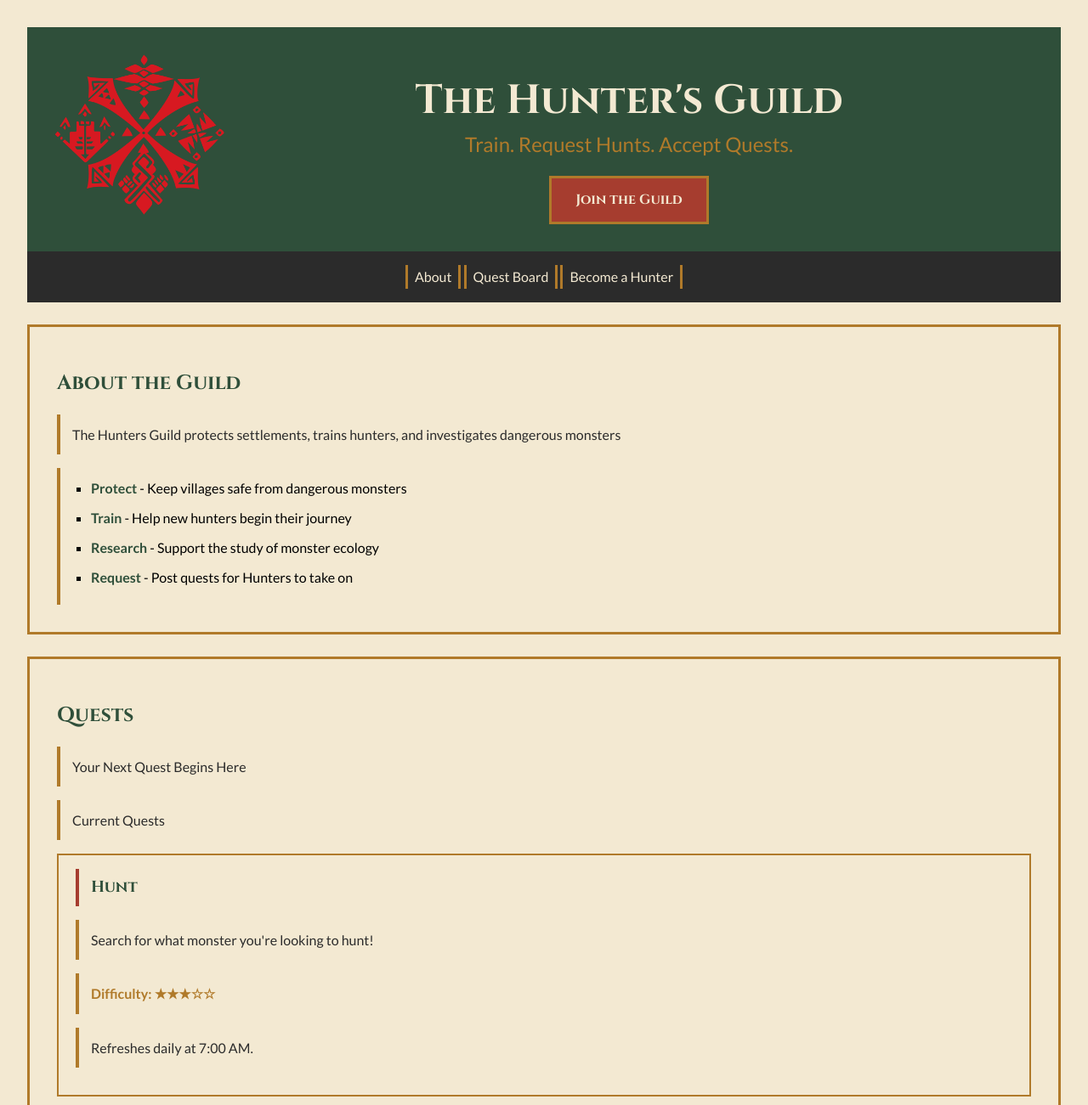
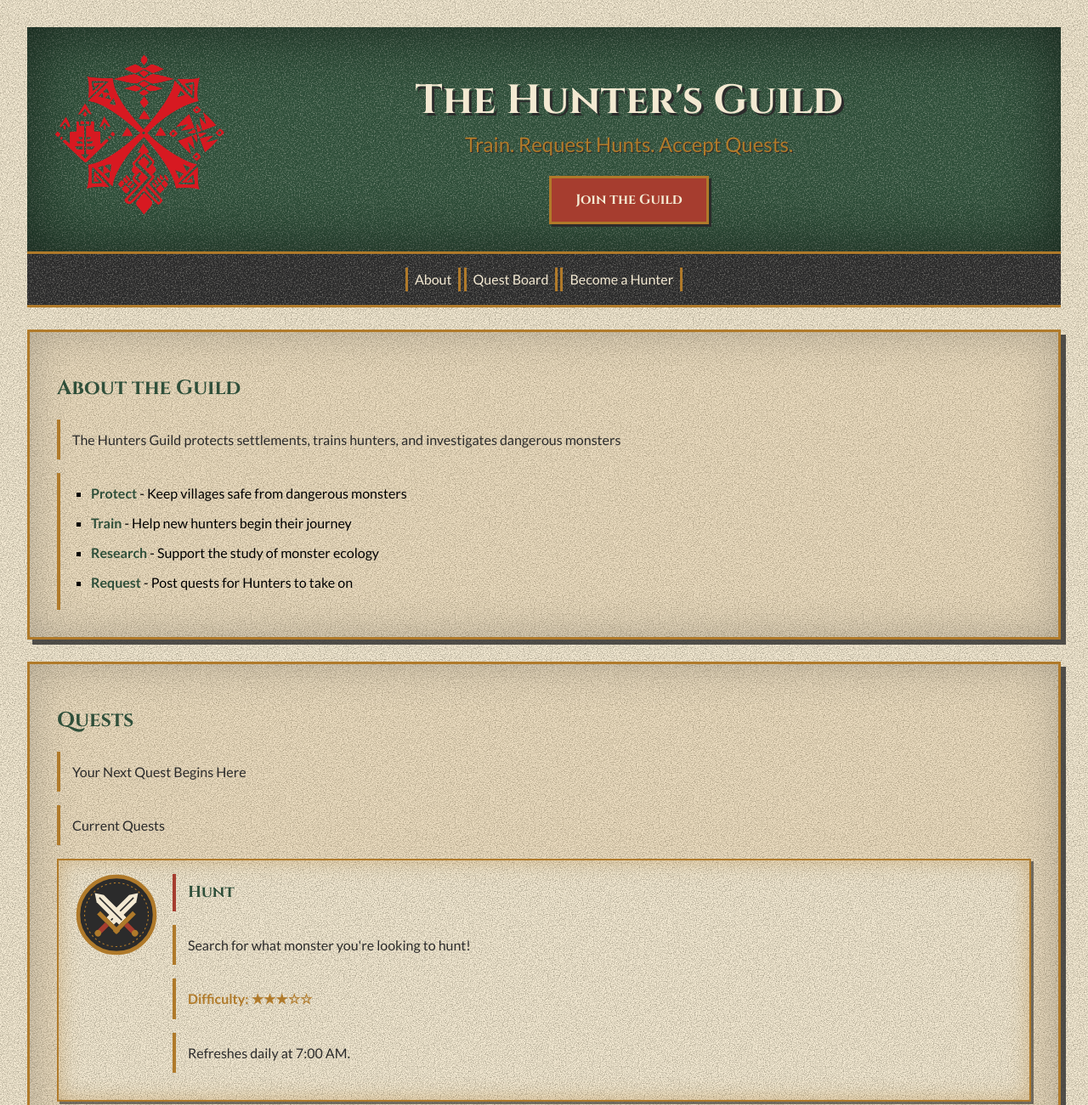
Before and after one commit to Profanity-exe/mapalo-website, a plain HTML site: page index.html in a window 1280 px wide. Shown: the top 1301 px of the page at 85% size. Drawn offline with Linux system fonts and the light colour scheme.

Commit message:
gritty texture

```diff
--- a/css/style.css
+++ b/css/style.css
@@ -25,7 +25,7 @@ body {
     margin: 0;
     padding: 32px;
     background-color: #F3E9D2;
-
+    background-image: url(../images/grain.svg); /* paper grain; path is relative to this css file */
 }
 
 /* Headings use Cinzel in Forest Green */
@@ -42,18 +42,22 @@ h3 {
     padding: 32px;
     text-align: center;
     overflow: hidden;
+    background-image: url(../images/grain-light.svg);
+    box-shadow: inset 0 0 80px rgba(0, 0, 0, 0.55); /* dark edges, like worn cloth */
 }
 
 #top h1 {
     color: #F3E9D2;
     font-size: 48px;
     margin: 24px 0 0;
+    text-shadow: 3px 3px 0 #2B2B2B; /* hard shadow, like carved lettering */
 }
 
 #top p {
     color: #B07A2A;
     font-size: 24px;
     margin: 0 0 16px;
+    text-shadow: 1px 1px 0 #2B2B2B; /* keeps the bronze tagline readable over the texture */
 }
 
 /* Logo floats left so the title and tagline sit beside it */
@@ -74,6 +78,9 @@ nav {
     background-color: #2B2B2B;
     padding: 16px;
     text-align: center;
+    background-image: url(../images/grain-light.svg);
+    border-top: 3px solid #B07A2A;
+    border-bottom: 3px solid #B07A2A;
 }
 
 nav a {
@@ -98,6 +105,8 @@ section {
     padding: 32px ;
 
     border: 3px solid #B07A2A;
+    background-color: rgba(176, 122, 42, 0.1); /* faint bronze tint, 10% opaque */
+    box-shadow: inset 0 0 50px rgba(43, 43, 43, 0.25), 6px 6px 0 rgba(43, 43, 43, 0.8); /* worn inner edges + hard drop shadow */
 }
 /* Red marker beside the quest card titles */
 #QuestBoard h3 {
@@ -118,6 +127,10 @@ section p {
     border: 2px solid #B07A2A;
     padding: 16px 20px;
     margin-bottom: 20px;
+    overflow: hidden; /* card grows to contain its floated badge image */
+    background-color: #F3E9D2;
+    background-image: url(../images/grain.svg);
+    box-shadow: inset 0 0 25px rgba(176, 122, 42, 0.4), 3px 3px 0 rgba(43, 43, 43, 0.6); /* pinned-notice look */
 }
 
 .card.featured {
@@ -138,10 +151,12 @@ section p {
     padding: 12px 28px;
     border: 3px solid #B07A2A;
     text-decoration: none;
+    box-shadow: 3px 3px 0 #2B2B2B;
 }
 
 .btn:hover {
     background-color: #2F4F3A;
+    box-shadow: 1px 1px 0 #2B2B2B; /* shadow shrinks so the button looks pressed */
 }
 
 /* FORM: labels and text boxes */
@@ -181,6 +196,8 @@ footer {
     color: #F3E9D2;
     padding: 16px;
     text-align: center;
+    background-image: url(../images/grain-light.svg);
+    border-top: 4px solid #B07A2A;
 }
 
 footer p {
@@ -218,3 +235,14 @@ footer a:hover {
 #About strong {
     color: #2F4F3A;
 }
+
+/* Quest badge images: float to the left edge of each card */
+.quest-icon {
+    float: left;
+}
+
+/* Card text starts to the right of the badge (96px image + 18px gap) so the borders don't run under it */
+.card h3,
+.card p {
+    margin-left: 114px;
+}
--- a/index.html
+++ b/index.html
@@ -50,8 +50,9 @@
                 <p>Your Next Quest Begins Here</p>
                 <p>Current Quests</p>
 
-            <!-- Quest cards: .featured gives the Capture card a red border -->
+            <!-- Quest cards: .featured gives the Capture card a red border; each card has a badge image (images/*.svg) -->
             <div class="card">
+                <img class="quest-icon" src="images/hunt.svg" alt="Hunt quest emblem: two crossed greatswords" width="96" height="96">
                 <h3>Hunt</h3>
                     <p>Search for what monster you're looking to hunt!</p>
                     <!-- Difficulty is shown with star characters (plain text, not images) -->
@@ -59,12 +60,14 @@
                     <p>Refreshes daily at 7:00 AM.</p>
             </div>
             <div class="card featured">
+                <img class="quest-icon" src="images/capture.svg" alt="Capture quest emblem: a rope net" width="96" height="96">
                 <h3>Capture</h3>
                     <p>Search a Monster you want to Capture!</p>
                     <p class="difficulty">Difficulty: ★★★★☆</p>
                     <p>Refreshes daily at 7:00 AM.</p>
             </div>
             <div class="card">
+                <img class="quest-icon" src="images/gather.svg" alt="Gather quest emblem: a pickaxe" width="96" height="96">
                 <h3>Gather</h3>
                     <p>Look to accept gathering requests from various locales</p>
                     <p class="difficulty">Difficulty: ★☆☆☆☆</p>
```
Also changed, not shown: images/capture.svg (added), images/gather.svg (added), images/grain-light.svg (added), images/grain.svg (added), images/hunt.svg (added).
